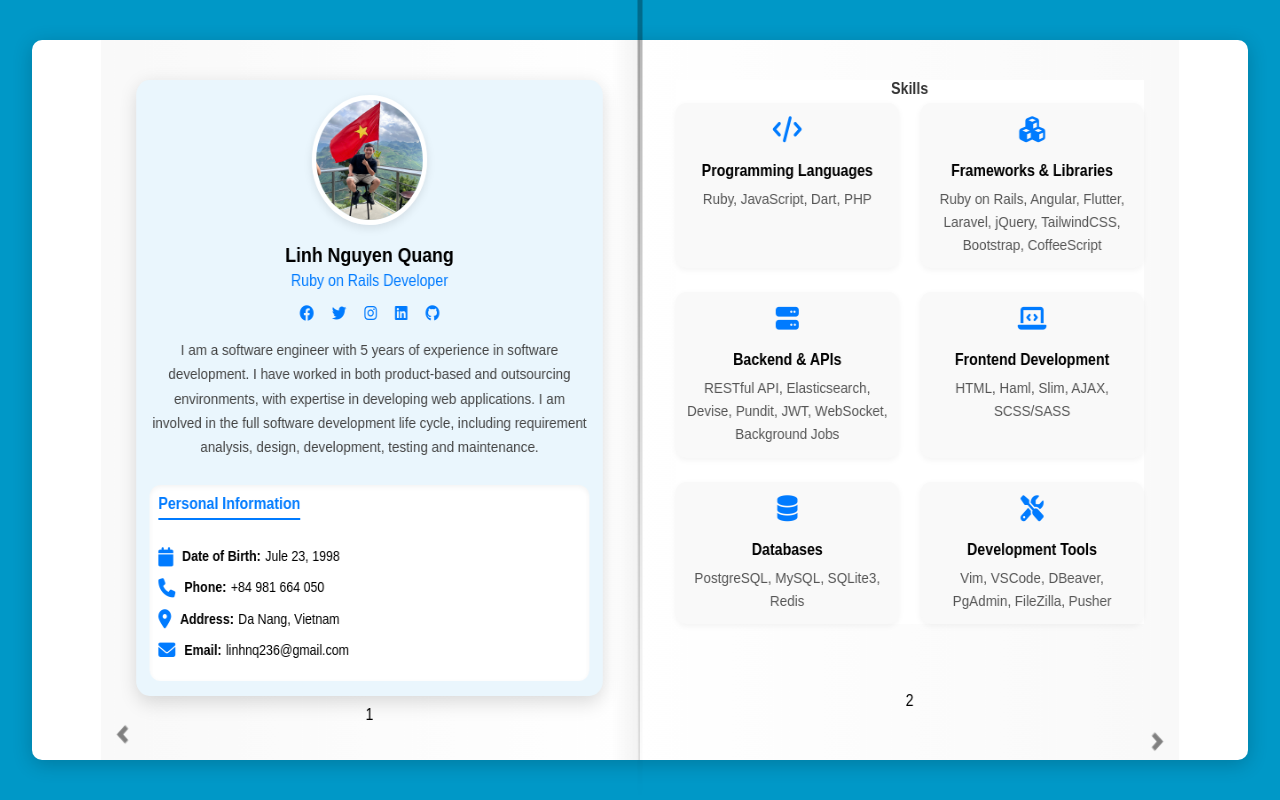
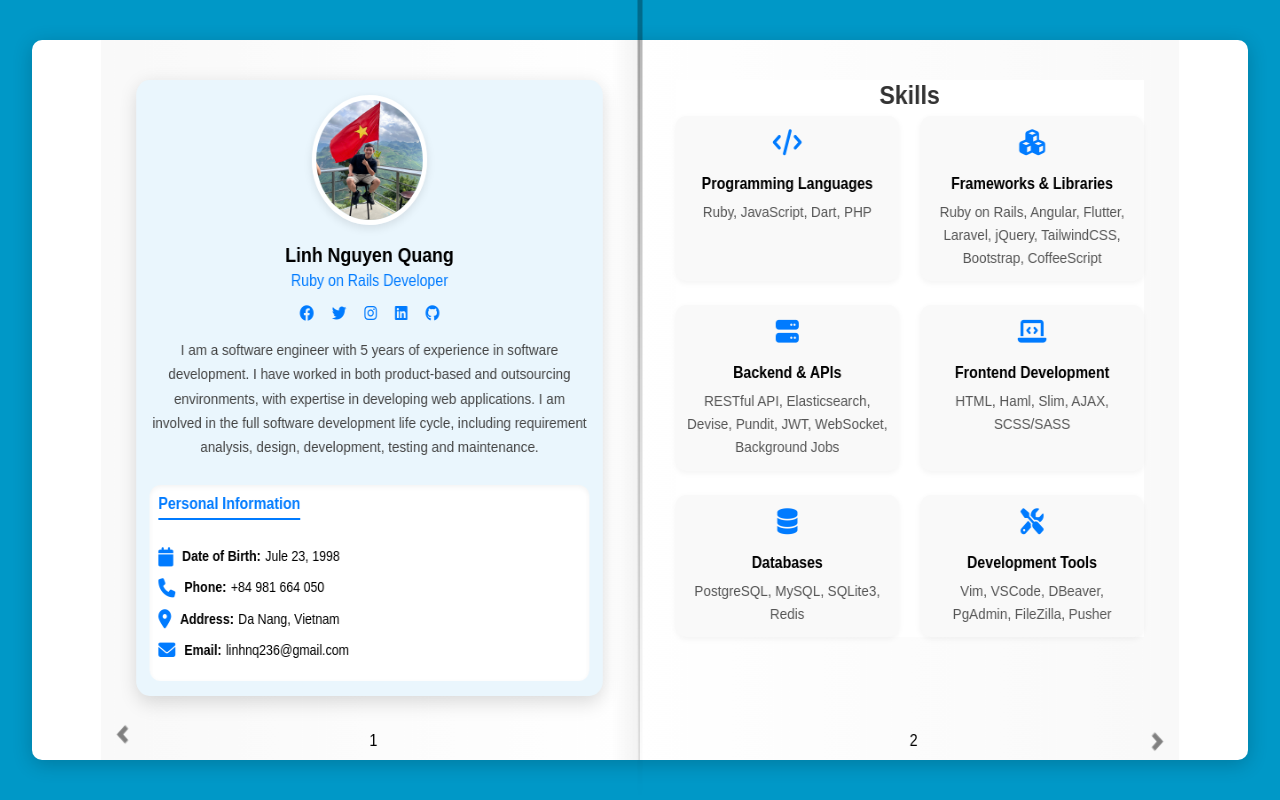
Before and after one commit to linh236/my_cv, a website: page index.html in a window 1280 px wide. Drawn offline with nearby package versions, Linux system fonts and the light colour scheme.

Commit message:
update font-size skills

```diff
--- a/src/scss/_skill.scss
+++ b/src/scss/_skill.scss
@@ -3,7 +3,7 @@
 
   .section-title {
     text-align: center;
-    font-size: 16px;
+    font-size: 26px;
     margin-bottom: 5px;
   }
 
--- a/src/scss/main.scss
+++ b/src/scss/main.scss
@@ -175,5 +175,8 @@ body {
   .pagination {
     text-align: center;
     padding: 10px 0;
+    position: absolute;
+    bottom: 0;
+    left: 50%;
   }
 }
```
Also changed, not shown: public/css/main.css, public/css/pdf_main.css, 1 other file.
